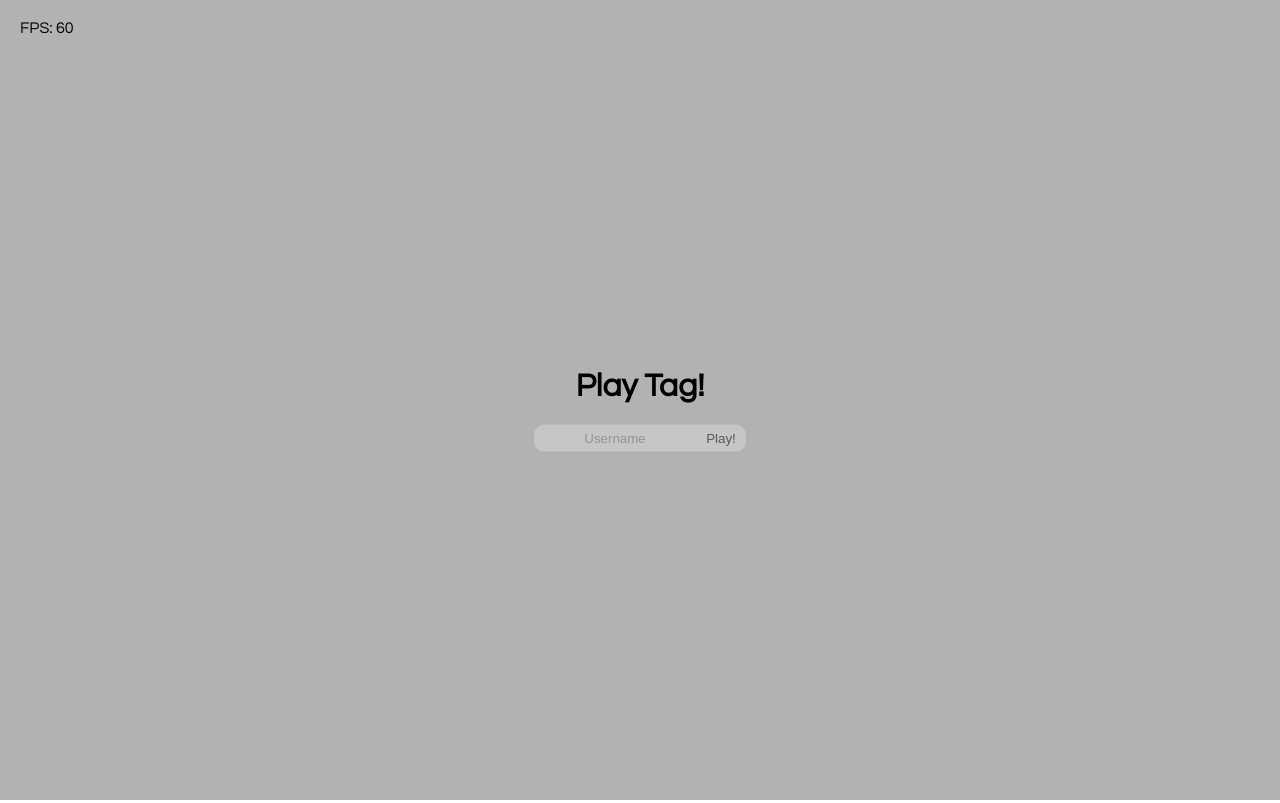
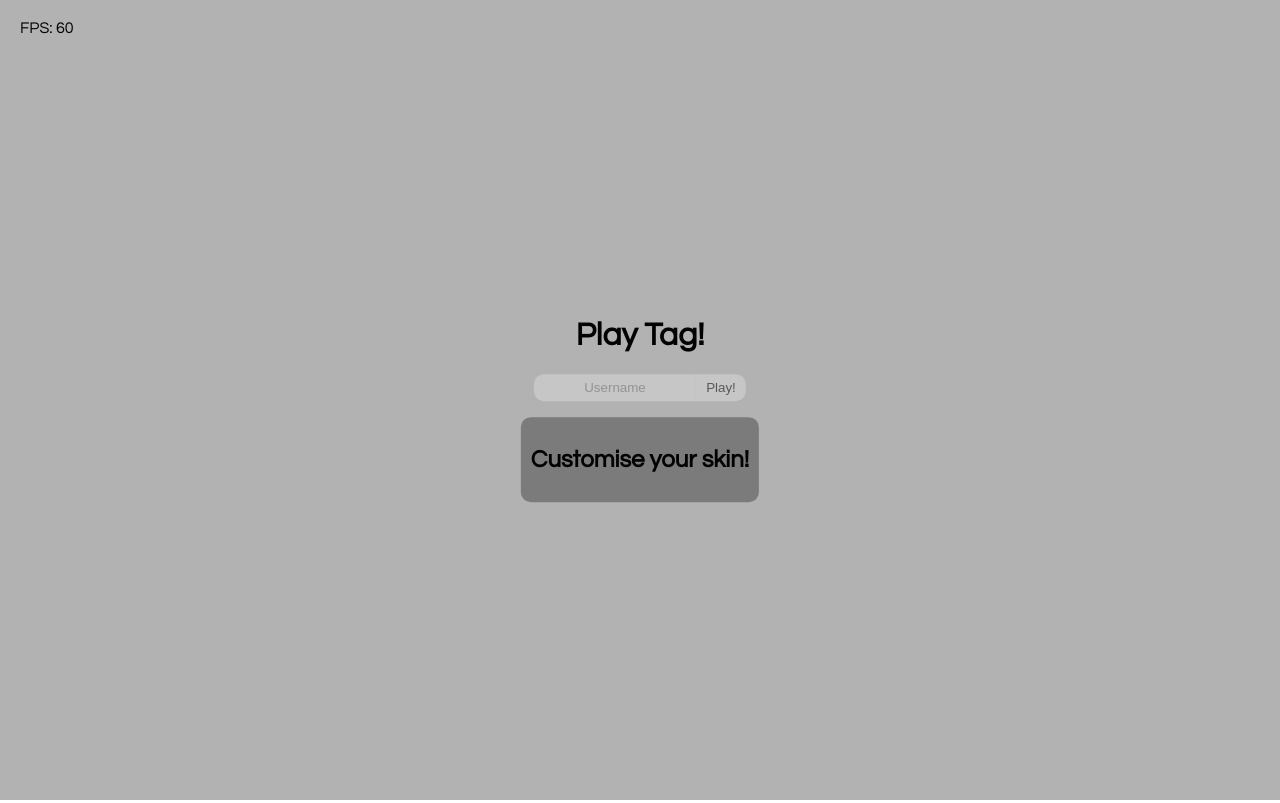
Before and after one commit to Toffee1347/tag, a website: page public/index.html in a window 1280 px wide. Drawn offline with nearby package versions, Linux system fonts and the light colour scheme; no server answers.

Commit message:
preventddeafult fix

```diff
--- a/public/index.html
+++ b/public/index.html
@@ -11,10 +11,17 @@
 <body style="opacity: 0; transition: all 0.5s ease-in;">
     <div id="login" style="position: absolute; top: 50%; left: 50%; transform: translate(-50%, -50%); text-align: center; z-index: 10; transition: all 0.5s ease-in; transition-property: top;">
         <h1>Play Tag!</h1>
-        <form id="join" style="position: relative;">
+        <form id="join" style="position: relative; width: min-content; margin-left: auto; margin-right: auto;">
             <input type="text" placeholder="Username" minlength="3" maxlength="10" required>
             <input style="position: absolute; right: 0px; top: 0px;" type="submit" value="Play!">
         </form>
+        <br>
+        <div class="skin-select">
+            <h2>Customise your skin!</h2>
+            <!-- <div style="top: 50%; left: 0; transform: translateX(-20%);">
+                <img id="playerImg">
+            </div> -->
+        </div>
     </div>
 
     <section id="cover" class="back" style="opacity: 0.3;"></section>
--- a/public/static/css/style.css
+++ b/public/static/css/style.css
@@ -73,3 +73,10 @@ input[type="submit"]:hover {
     background: black;
     transition: all 0.3s ease-in;
 }
+
+.skin-select {
+    background: rgba(100, 100, 100, 0.7);
+    border-radius: 10px;
+    padding: 10px;
+    position: relative;
+}
--- a/public/static/js/main.js
+++ b/public/static/js/main.js
@@ -7,6 +7,7 @@
         document.body.style.opacity = 1;
         let background = new BackgroundCanvas(canvas, '/static/img/background.jpg');
         game = new Game(canvas, socket.id, background, $('#X'), $('#Y'));
+        // $('#playerImg').src = '/static/img/gameAssets/player.png';
     });
 
 
@@ -44,6 +45,8 @@
     const cover = $('#cover');
     const coords = $('#coords');
     form.addEventListener('submit', (ev) => {
+        ev.preventDefault();
+
         var field = document.createElement('input');
         field.type = 'text';
         document.body.appendChild(field);
@@ -70,3 +73,7 @@ function createImage(src) {
     img.src = src;
     return img;
 };
+
+async function changeSize(img, width, height) {
+
+};
```
